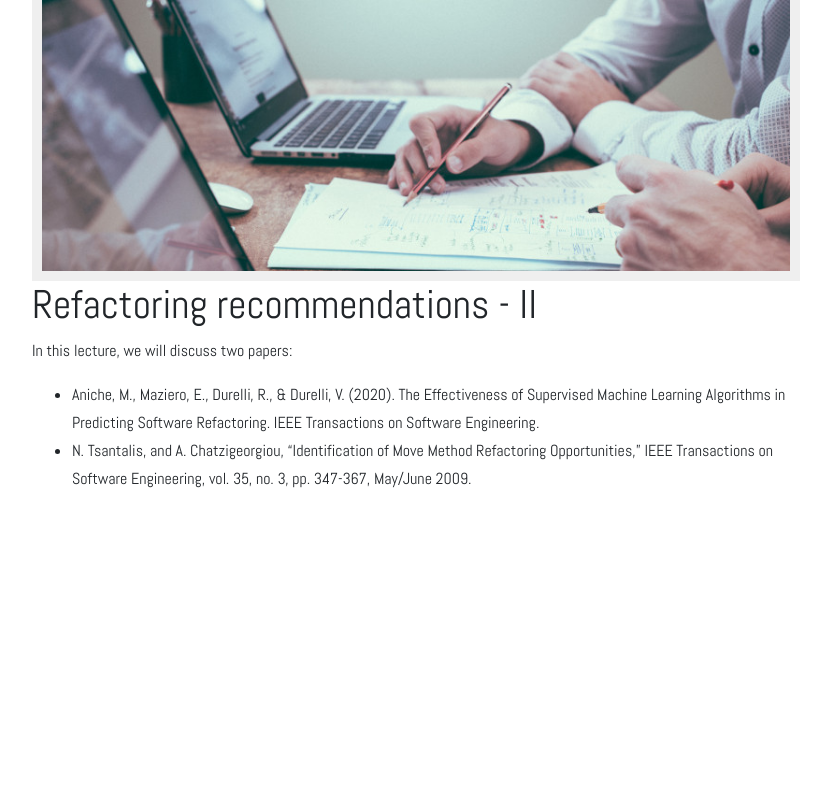
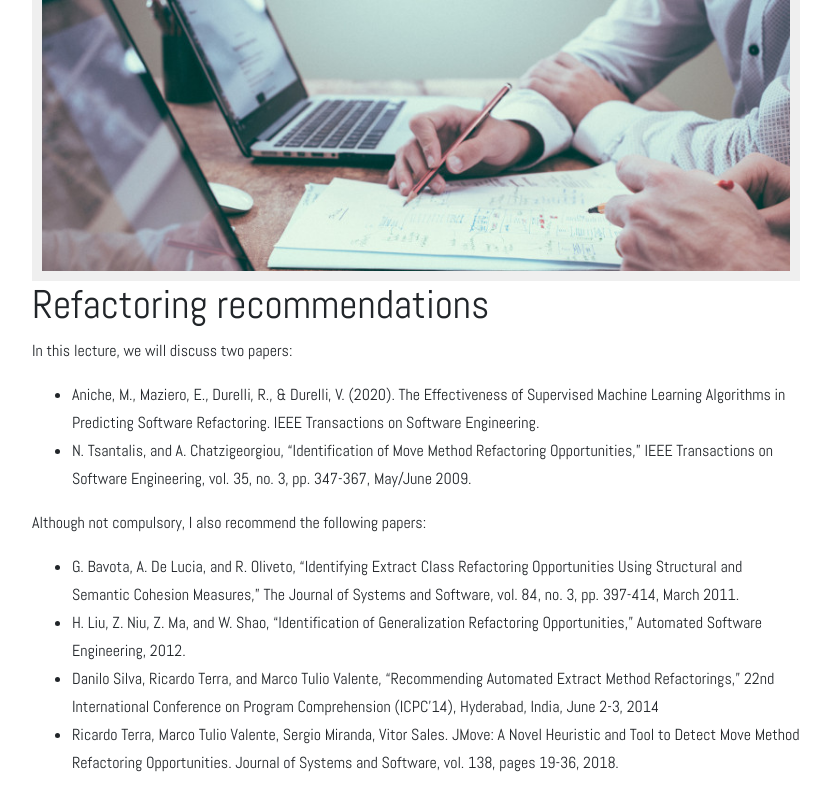
Before and after one commit to SERG-Delft/cs4300, a Jekyll site: the page built from 2021/refactoring-recommendations.md, in a window 1280 px wide. Shown: the top 811 px of the page, without its empty margins (224-1055 px from the left). Built offline with Jekyll 4.4.1, drawn with Linux system fonts in a browser that asks for light colours.

Commit message:
more papers to read

```diff
--- a/2021/refactoring-recommendations.md
+++ b/2021/refactoring-recommendations.md
@@ -1,9 +1,17 @@
 ---
 layout: tud
-title: Refactoring recommendations - II
+title: Refactoring recommendations
 ---
 
 In this lecture, we will discuss two papers:
 
 * Aniche, M., Maziero, E., Durelli, R., & Durelli, V. (2020). The Effectiveness of Supervised Machine Learning Algorithms in Predicting Software Refactoring. IEEE Transactions on Software Engineering.
 * N. Tsantalis, and A. Chatzigeorgiou, "Identification of Move Method Refactoring Opportunities," IEEE Transactions on Software Engineering, vol. 35, no. 3, pp. 347-367, May/June 2009.
+
+
+Although not compulsory, I also recommend the following papers:
+
+* G. Bavota, A. De Lucia, and R. Oliveto, "Identifying Extract Class Refactoring Opportunities Using Structural and Semantic Cohesion Measures," The Journal of Systems and Software, vol. 84, no. 3, pp. 397-414, March 2011.
+* H. Liu, Z. Niu, Z. Ma, and W. Shao, "Identification of Generalization Refactoring Opportunities," Automated Software Engineering, 2012.
+* Danilo Silva, Ricardo Terra, and Marco Tulio Valente, "Recommending Automated Extract Method Refactorings," 22nd International Conference on Program Comprehension (ICPC'14), Hyderabad, India, June 2-3, 2014
+* Ricardo Terra, Marco Tulio Valente, Sergio Miranda, Vitor Sales. JMove: A Novel Heuristic and Tool to Detect Move Method Refactoring Opportunities. Journal of Systems and Software, vol. 138, pages 19-36, 2018.
```
Also changed, not shown: 2021/code-smells.md (+4 -0 lines), 2021/empirical-studies-1.md (+4 -0 lines).
